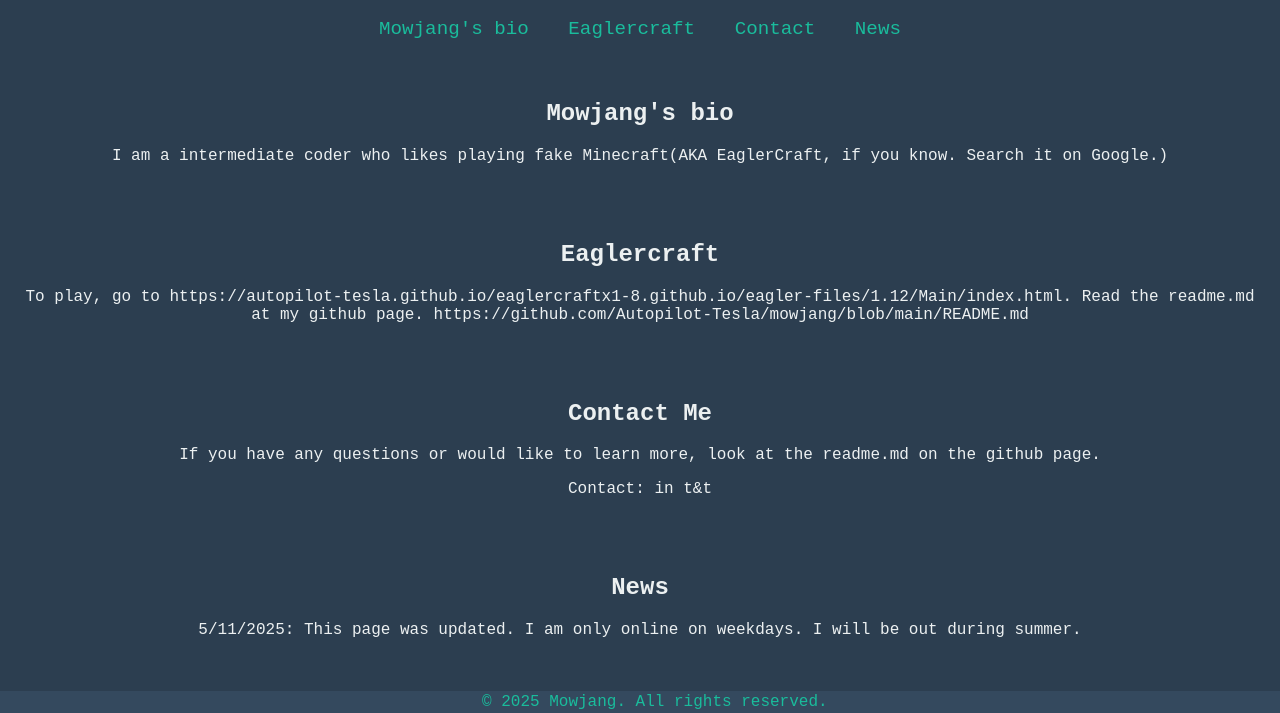
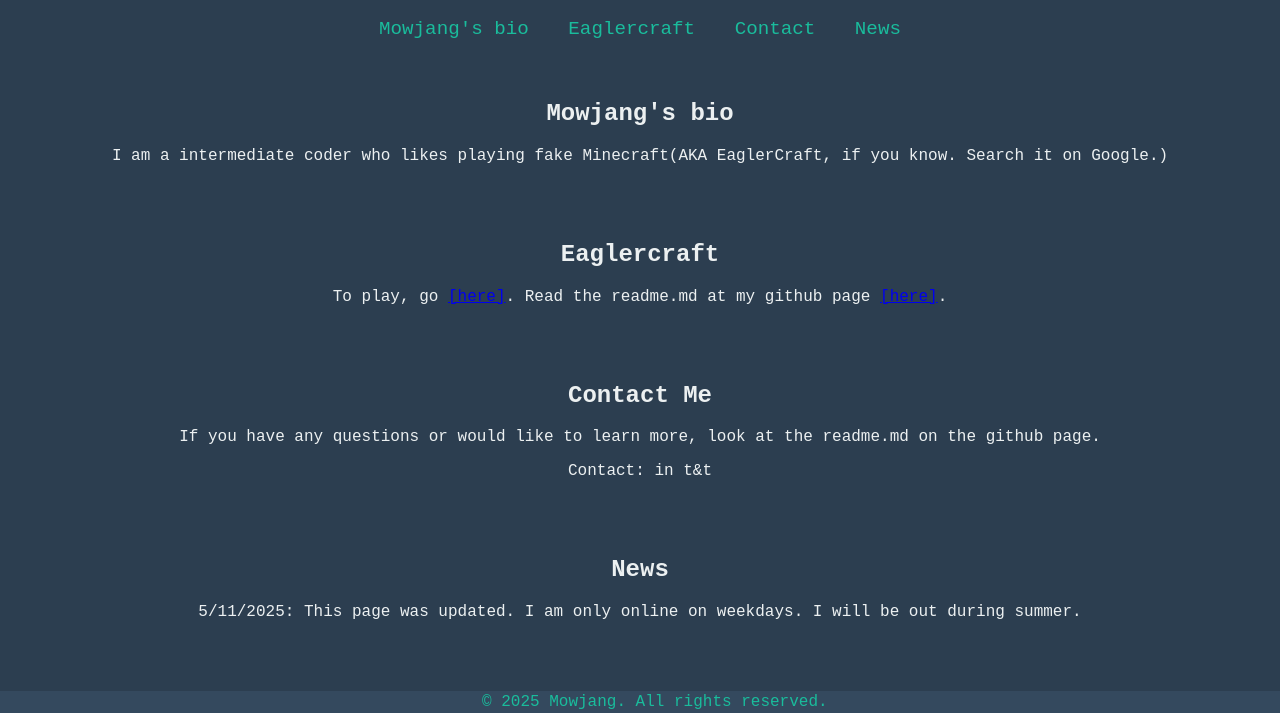
Before and after one commit to Autopilot-Tesla/mowjang, a plain HTML site: page index.html in a window 1280 px wide. Shown: the part 87-800 px from the top of the page. Drawn offline with Linux system fonts and the light colour scheme.

Commit message:
Update index.html

```diff
--- a/index.html
+++ b/index.html
@@ -66,7 +66,7 @@
     </section>
     <section id="about">
         <h2>Eaglercraft</h2>
-        <p>To play, go to <a>https://autopilot-tesla.github.io/eaglercraftx1-8.github.io/eagler-files/1.12/Main/index.html</a>. Read the readme.md at my github page. <a>https://github.com/Autopilot-Tesla/mowjang/blob/main/README.md</a></p>
+        <p>To play, go <a href="[https://autopilot-tesla.github.io/eaglercraftx1-8.github.io/eagler-files/1.12/Main/index.html]">[here]</a>. Read the readme.md at my github page <a href="https://github.com/Autopilot-Tesla/mowjang/blob/main/README.md">[here]</a>.</p>
     </section>
     <section id="sub">
         <h2>Contact Me</h2>
```
